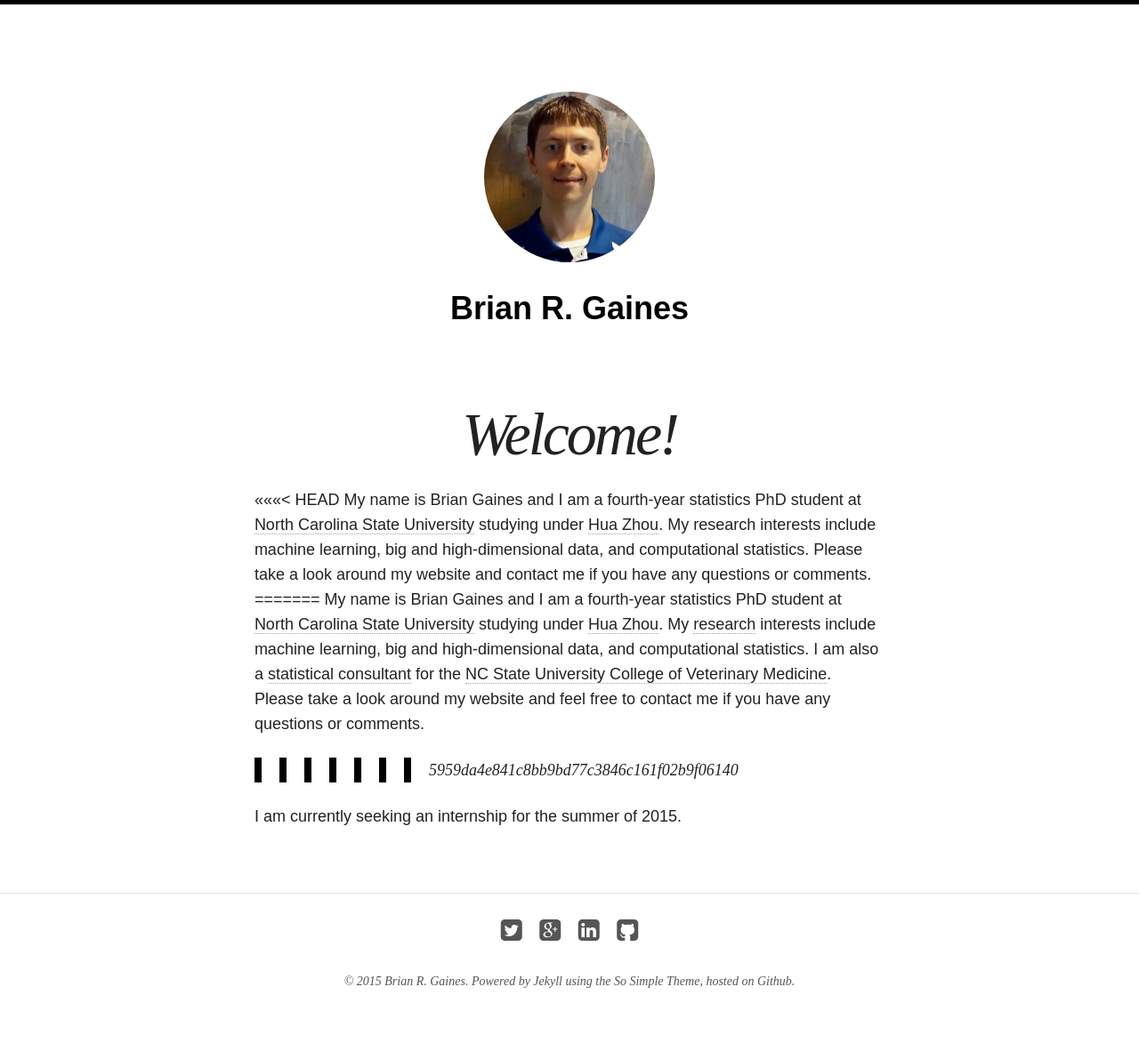
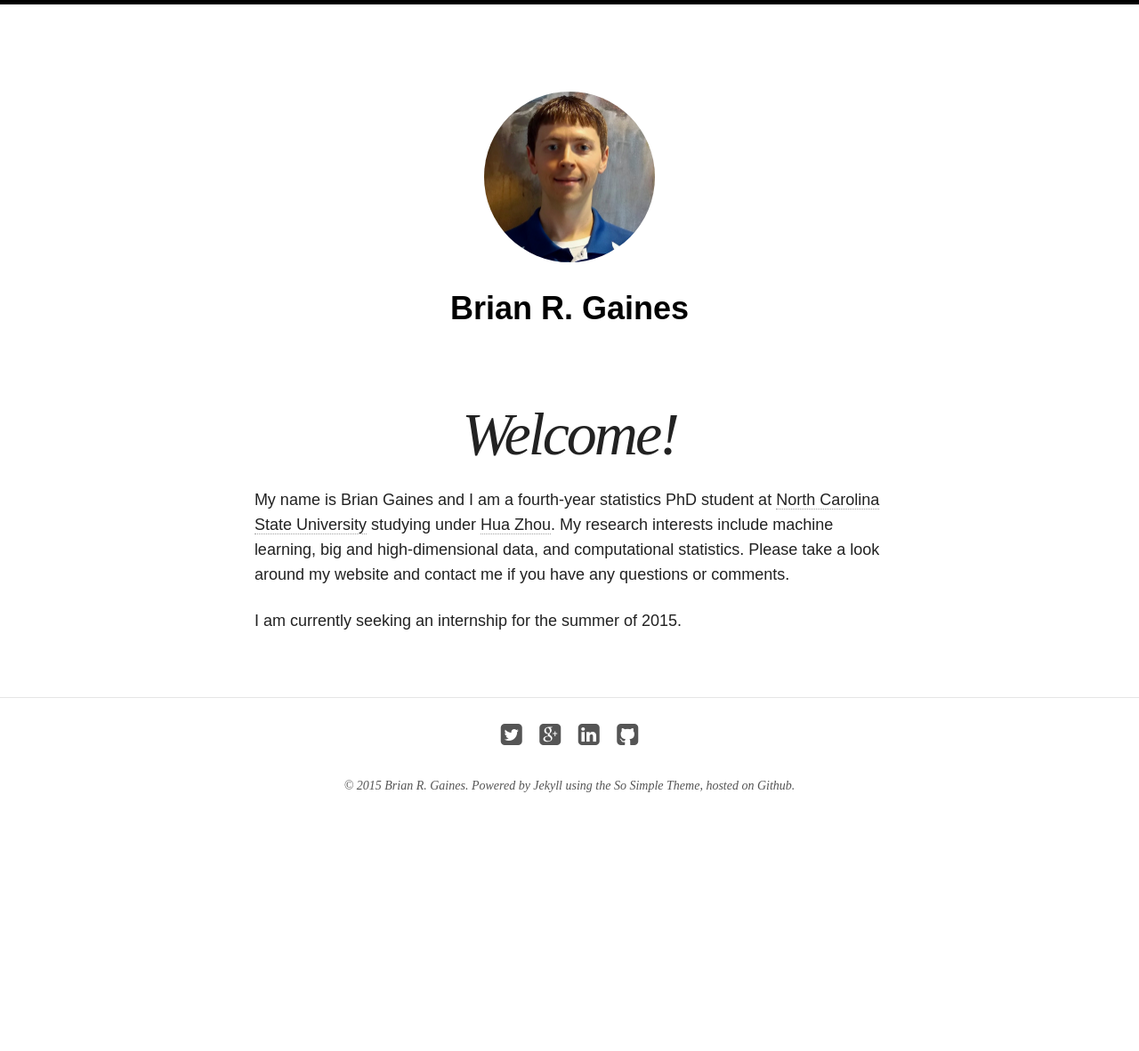
Before and after one commit to brgaines/brgaines.github.io, a Jekyll site: the page built from index.md, in a window 1280 px wide. Shown: the whole page at 89% size. Built offline with Jekyll 4.4.1, drawn with Linux system fonts in a browser that asks for light colours; nearby versions of some CDN libraries; after the commit the page ends 962 px from its top, so only the background shows below that.

Commit message:
undo recent changes

```diff
--- a/_data/navigation.yml
+++ b/_data/navigation.yml
@@ -1,7 +1,7 @@
 # Site navigation links
 
 - title: Home
-  url: http://brgaines.github.io/
+  url:
 
 - title: About
   url: /about/
--- a/index.md
+++ b/index.md
@@ -5,10 +5,6 @@ excerpt: "Welcome to my website!"
 modified: 2015-01-10
 ---
 
-<<<<<<< HEAD
 My name is Brian Gaines and I am a fourth-year statistics PhD student at [North Carolina State University](http://www.ncsu.edu) studying under [Hua Zhou](http://hua-zhou.github.io/).  My research interests include machine learning, big and high-dimensional data, and computational statistics.  Please take a look around my website and contact me if you have any questions or comments.
-=======
-My name is Brian Gaines and I am a fourth-year statistics PhD student at [North Carolina State University](http://www.ncsu.edu) studying under [Hua Zhou](http://hua-zhou.github.io/).  My [research](http://brgaines.github.io/research/) interests include machine learning, big and high-dimensional data, and computational statistics.  I am also a [statistical consultant](http://brgaines.github.io/consulting/) for the [NC State University College of Veterinary Medicine](http://www.cvm.ncsu.edu/ccmtr/ss.html).  Please take a look around my website and feel free to contact me if you have any questions or comments.
->>>>>>> 5959da4e841c8bb9bd77c3846c161f02b9f06140
 
 I am currently seeking an internship for the summer of 2015.
```
